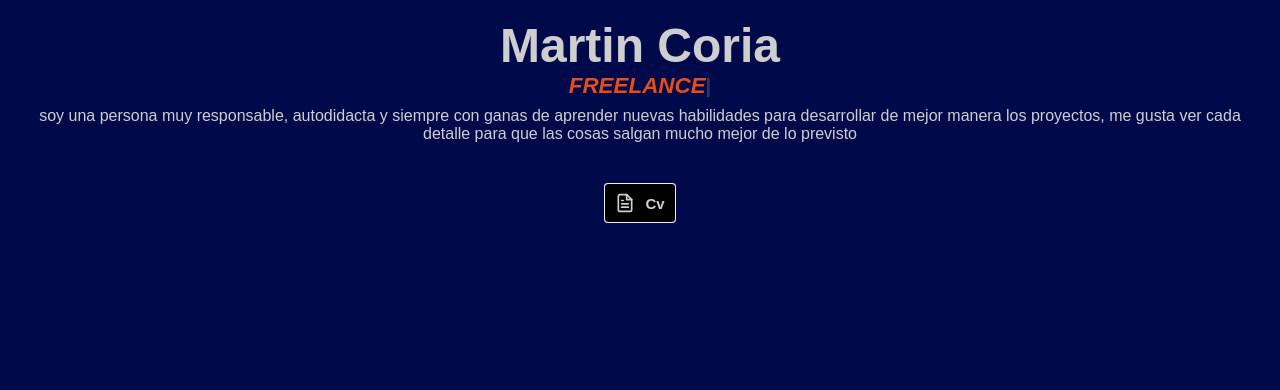
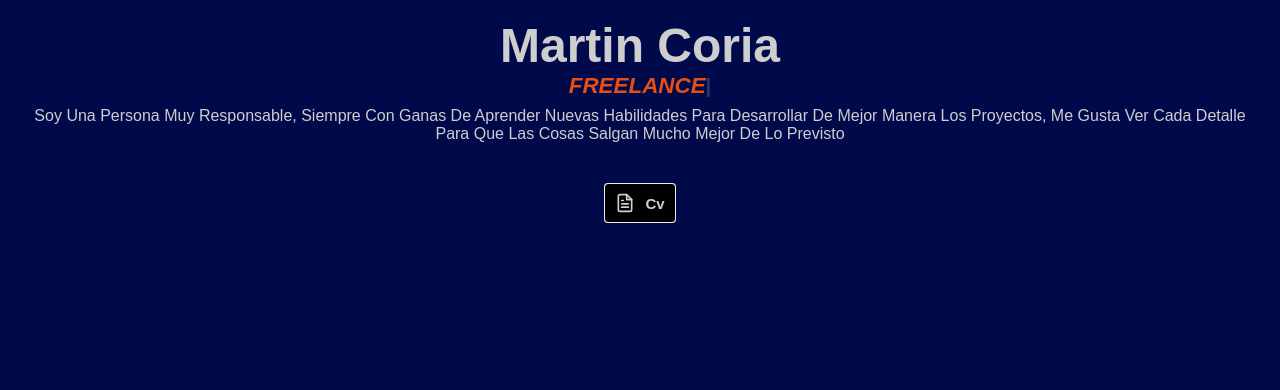
Before and after one commit to coriamartinn/PortfolioMartinCoria, a website: page index.html in a window 1280 px wide. Shown: the part 70-460 px from the top of the page. Drawn offline with nearby package versions, Linux system fonts and the light colour scheme; a web font is replaced by a local one.

Commit message:
cambio en text sobre

```diff
--- a/index.html
+++ b/index.html
@@ -59,7 +59,7 @@
         <div data-aos="fade-right" data-aos-duration="1000" class="content-one">
           <h1 class="title">Martin Coria</h1>
           <p><span class="typed"></span></p>
-          <p class="sobre-text">SOY UNA PERSONA MUY RESPONSABLE, AUTODIDACTA Y SIEMPRE CON GANAS DE APRENDER NUEVAS HABILIDADES PARA DESARROLLAR DE MEJOR MANERA LOS PROYECTOS, ME GUSTA VER CADA DETALLE PARA QUE LAS COSAS SALGAN MUCHO MEJOR DE LO PREVISTO</p>
+          <p class="sobre-text">soy una persona muy responsable, siempre con ganas de aprender nuevas habilidades para desarrollar de mejor manera los proyectos, me gusta ver cada detalle para que las cosas salgan mucho mejor de lo previsto</p>
           <a download="Martin Coria" href="cv/Curriculum vitae.docx"><button class="download-button">
             <div class="docs"><svg class="css-i6dzq1" stroke-linejoin="round" stroke-linecap="round" fill="none" stroke-width="2" stroke="currentColor" height="20" width="20" viewBox="0 0 24 24"><path d="M14 2H6a2 2 0 0 0-2 2v16a2 2 0 0 0 2 2h12a2 2 0 0 0 2-2V8z"></path><polyline points="14 2 14 8 20 8"></polyline><line y2="13" x2="8" y1="13" x1="16"></line><line y2="17" x2="8" y1="17" x1="16"></line><polyline points="10 9 9 9 8 9"></polyline></svg> Cv</div>
             <div class="download">
--- a/scss/components/_sobre.scss
+++ b/scss/components/_sobre.scss
@@ -20,7 +20,7 @@
     color: $color-text;
     font-weight: 500;
     margin: .5rem 0;
-    text-transform: lowercase;
+    text-transform: capitalize;
 }
 
 .sobre-icon {
```
Also changed, not shown: css/main.css.
